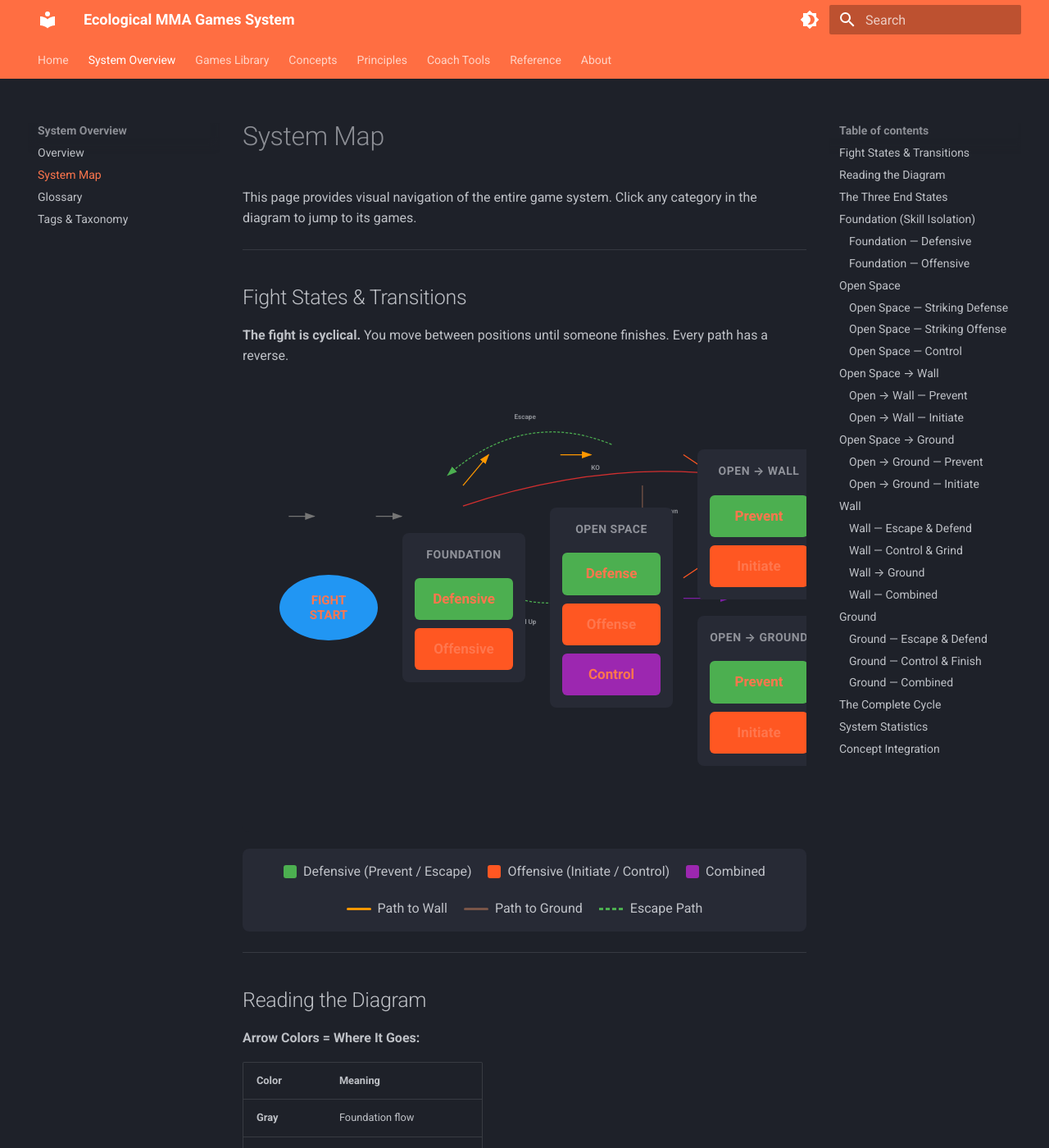
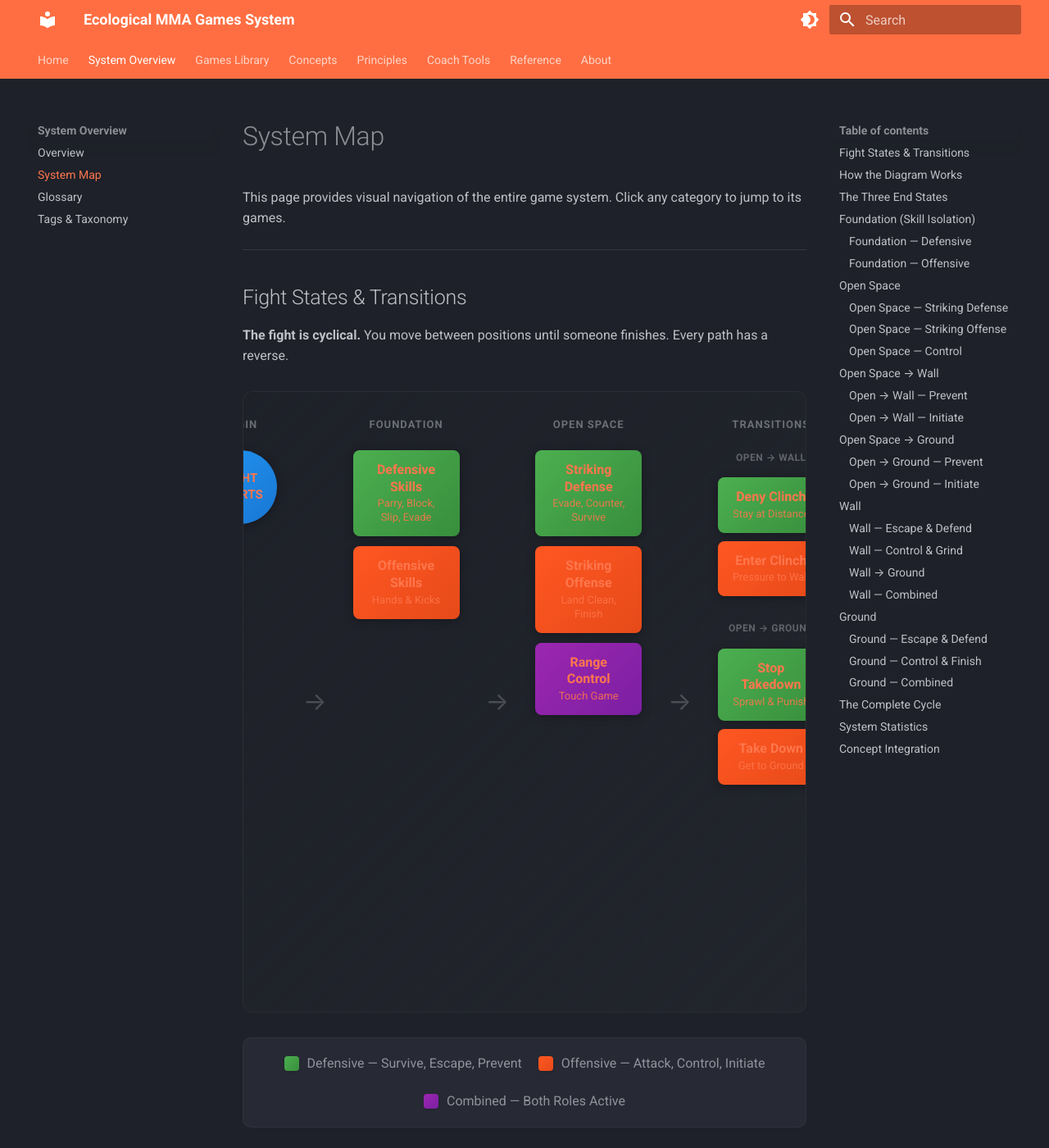
Before and after one commit to ACalienes/Ecological-MMA-Game-System, an MkDocs documentation site: the page built from docs/system/map.md, in a window 1280 px wide and 1400 px high. Shown: the whole window at 82% size. Built offline with MkDocs 1.6.1 and Material for MkDocs 9.7.7, drawn with Linux system fonts in a browser that asks for light colours; some of the changed text lies outside the part shown.

Commit message:
Redesign system map diagram with better labels and cleaner aesthetics
- Remove complex SVG arrows layer in favor of simple CSS arrows
- Add descriptive two-line labels (main action + subtitle context)
- Use linear gradients for more polished box colors
- Add dark mode CSS adjustments
- Simplify legend to show only the three role colors
- Rewrite "Reading the Diagram" section for clarity

Co-Authored-By: Claude Opus 4.5 <noreply@anthropic.com>

```diff
--- a/docs/stylesheets/diagram.css
+++ b/docs/stylesheets/diagram.css
@@ -1,194 +1,178 @@
 /* ============================================
-   FIGHT STATES DIAGRAM - Custom Styles
+   FIGHT STATES DIAGRAM - Clean Redesign
    ============================================ */
 
 .fight-diagram {
   position: relative;
   width: 100%;
-  min-height: 500px;
-  padding: 20px;
+  padding: 30px 20px;
   overflow-x: auto;
-  background: var(--md-default-bg-color);
-  border-radius: 8px;
-  margin: 20px 0;
+  background: linear-gradient(135deg, var(--md-default-bg-color) 0%, rgba(0,0,0,0.02) 100%);
+  border-radius: 12px;
+  margin: 30px 0;
+  border: 1px solid rgba(128,128,128,0.1);
 }
 
 .fight-diagram-grid {
-  display: grid;
-  grid-template-columns: auto auto auto auto auto auto auto;
-  gap: 30px;
-  align-items: center;
+  display: flex;
+  gap: 24px;
+  align-items: stretch;
   justify-content: center;
-  min-width: 1100px;
+  min-width: 1000px;
   position: relative;
   z-index: 2;
 }
 
-/* Column containers for vertical stacking */
+/* ============================================
+   COLUMN STRUCTURE
+   ============================================ */
+
 .diagram-column {
   display: flex;
   flex-direction: column;
-  gap: 20px;
   align-items: center;
+  gap: 12px;
+}
+
+.column-header {
+  font-size: 0.65rem;
+  font-weight: 700;
+  text-transform: uppercase;
+  letter-spacing: 1px;
+  color: var(--md-default-fg-color--light);
+  margin-bottom: 8px;
+  text-align: center;
+  opacity: 0.7;
+}
+
+/* Split columns for transitions */
+.column-split {
+  display: flex;
+  flex-direction: column;
+  gap: 30px;
+}
+
+.column-group {
+  display: flex;
+  flex-direction: column;
+  align-items: center;
+  gap: 10px;
+}
+
+.group-label {
+  font-size: 0.6rem;
+  font-weight: 600;
+  text-transform: uppercase;
+  letter-spacing: 0.5px;
+  color: var(--md-default-fg-color--light);
+  opacity: 0.6;
+  margin-bottom: 4px;
 }
 
 /* ============================================
-   BOX STYLES
+   BOX STYLES - Clean Cards
    ============================================ */
 
 .diagram-box {
-  padding: 12px 16px;
-  border-radius: 6px;
+  padding: 14px 18px;
+  border-radius: 8px;
   text-align: center;
   font-weight: 600;
-  font-size: 0.85rem;
+  font-size: 0.8rem;
   cursor: pointer;
-  transition: transform 0.2s, box-shadow 0.2s;
-  min-width: 120px;
+  transition: all 0.2s ease;
+  min-width: 130px;
   color: white;
   text-decoration: none;
-  display: block;
+  display: flex;
+  flex-direction: column;
+  align-items: center;
+  justify-content: center;
+  box-shadow: 0 2px 8px rgba(0,0,0,0.15);
+  line-height: 1.3;
 }
 
 .diagram-box:hover {
-  transform: translateY(-2px);
-  box-shadow: 0 4px 12px rgba(0,0,0,0.3);
+  transform: translateY(-3px);
+  box-shadow: 0 6px 20px rgba(0,0,0,0.25);
+  text-decoration: none;
+  color: white;
+}
+
+.diagram-box .box-subtitle {
+  font-size: 0.65rem;
+  font-weight: 400;
+  opacity: 0.85;
+  margin-top: 2px;
 }
 
 /* Box type colors */
 .box-start {
-  background: #2196F3;
+  background: linear-gradient(135deg, #2196F3 0%, #1976D2 100%);
   border-radius: 50%;
-  width: 80px;
-  height: 80px;
+  width: 90px;
+  height: 90px;
+  padding: 15px;
+  font-size: 0.75rem;
+  line-height: 1.3;
+  min-width: unset;
+}
+
+.box-defensive {
+  background: linear-gradient(135deg, #4CAF50 0%, #388E3C 100%);
+}
+
+.box-offensive {
+  background: linear-gradient(135deg, #FF5722 0%, #E64A19 100%);
+}
+
+.box-combined {
+  background: linear-gradient(135deg, #9C27B0 0%, #7B1FA2 100%);
+}
+
+.box-transition {
+  background: linear-gradient(135deg, #607D8B 0%, #455A64 100%);
+}
+
+/* Finish boxes */
+.box-finish {
+  border-radius: 50%;
+  width: 65px;
+  height: 65px;
+  min-width: unset;
+  padding: 10px;
+  font-size: 0.85rem;
+  font-weight: 700;
+}
+
+.box-finish-ko {
+  background: linear-gradient(135deg, #D32F2F 0%, #B71C1C 100%);
+}
+
+.box-finish-tko {
+  background: linear-gradient(135deg, #FF9800 0%, #F57C00 100%);
+}
+
+.box-finish-sub {
+  background: linear-gradient(135deg, #7B1FA2 0%, #6A1B9A 100%);
+}
+
+/* ============================================
+   FLOW ARROWS (CSS-based)
+   ============================================ */
+
+.flow-arrow {
   display: flex;
   align-items: center;
   justify-content: center;
-  padding: 10px;
-  font-size: 0.75rem;
-  line-height: 1.2;
+  color: var(--md-default-fg-color--light);
+  font-size: 1.5rem;
+  opacity: 0.4;
+  padding: 0 8px;
 }
 
-.box-defensive {
-  background: #4CAF50;
-}
-
-.box-offensive {
-  background: #FF5722;
-}
-
-.box-combined {
-  background: #9C27B0;
-}
-
-.box-finish-ko {
-  background: #D32F2F;
-  border-radius: 50%;
-  width: 60px;
-  height: 60px;
-  display: flex;
-  align-items: center;
-  justify-content: center;
-  padding: 8px;
-}
-
-.box-finish-tko {
-  background: #FF9800;
-  border-radius: 50%;
-  width: 60px;
-  height: 60px;
-  display: flex;
-  align-items: center;
-  justify-content: center;
-  padding: 8px;
-}
-
-.box-finish-sub {
-  background: #7B1FA2;
-  border-radius: 50%;
-  width: 60px;
-  height: 60px;
-  display: flex;
-  align-items: center;
-  justify-content: center;
-  padding: 8px;
-}
-
-/* Section headers */
-.section-header {
-  font-size: 0.7rem;
-  font-weight: 700;
-  text-transform: uppercase;
-  letter-spacing: 0.5px;
-  color: var(--md-default-fg-color--light);
-  margin-bottom: 8px;
-  text-align: center;
-}
-
-/* Section containers */
-.diagram-section {
-  background: var(--md-code-bg-color);
-  border-radius: 8px;
-  padding: 15px;
-  display: flex;
-  flex-direction: column;
-  gap: 10px;
-  align-items: center;
-}
-
-/* ============================================
-   SVG ARROWS LAYER
-   ============================================ */
-
-.diagram-arrows {
-  position: absolute;
-  top: 0;
-  left: 0;
-  width: 100%;
-  height: 100%;
-  z-index: 1;
-  pointer-events: none;
-}
-
-.arrow-line {
-  fill: none;
-  stroke-width: 2;
-  marker-end: url(#arrowhead);
-}
-
-.arrow-forward {
-  stroke: #757575;
-}
-
-.arrow-to-wall {
-  stroke: #FF9800;
-}
-
-.arrow-to-ground {
-  stroke: #795548;
-}
-
-.arrow-escape {
-  stroke: #4CAF50;
-  stroke-dasharray: 5,3;
-}
-
-.arrow-to-ko {
-  stroke: #D32F2F;
-}
-
-.arrow-to-tko {
-  stroke: #FF5722;
-}
-
-.arrow-to-sub {
-  stroke: #7B1FA2;
-}
-
-.arrow-label {
-  font-size: 0.65rem;
-  font-weight: 600;
-  fill: var(--md-default-fg-color--light);
+.flow-arrow-down {
+  transform: rotate(90deg);
 }
 
 /* ============================================
@@ -199,54 +183,56 @@
   display: flex;
   flex-wrap: wrap;
   gap: 20px;
-  margin-top: 20px;
-  padding: 15px;
+  margin-top: 25px;
+  padding: 18px 24px;
   background: var(--md-code-bg-color);
-  border-radius: 8px;
+  border-radius: 10px;
   justify-content: center;
+  border: 1px solid rgba(128,128,128,0.1);
 }
 
 .legend-item {
   display: flex;
   align-items: center;
-  gap: 8px;
+  gap: 10px;
   font-size: 0.8rem;
+  color: var(--md-default-fg-color--light);
 }
 
 .legend-color {
-  width: 16px;
-  height: 16px;
-  border-radius: 3px;
-}
-
-.legend-line {
-  width: 30px;
-  height: 3px;
-  border-radius: 2px;
-}
-
-.legend-line-dashed {
-  background: repeating-linear-gradient(
-    90deg,
-    currentColor 0px,
-    currentColor 5px,
-    transparent 5px,
-    transparent 8px
-  );
-  height: 3px;
-  width: 30px;
+  width: 18px;
+  height: 18px;
+  border-radius: 4px;
+  box-shadow: 0 1px 3px rgba(0,0,0,0.2);
 }
 
 /* ============================================
    RESPONSIVE
    ============================================ */
 
-@media (max-width: 1200px) {
+@media (max-width: 1100px) {
   .fight-diagram {
     overflow-x: scroll;
+    -webkit-overflow-scrolling: touch;
   }
 
   .fight-diagram-grid {
-    min-width: 1100px;
+    min-width: 1000px;
   }
 }
+
+/* ============================================
+   DARK MODE ADJUSTMENTS
+   ============================================ */
+
+[data-md-color-scheme="slate"] .fight-diagram {
+  background: linear-gradient(135deg, var(--md-default-bg-color) 0%, rgba(255,255,255,0.02) 100%);
+}
+
+[data-md-color-scheme="slate"] .diagram-box {
+  box-shadow: 0 2px 12px rgba(0,0,0,0.3);
+}
+
+[data-md-color-scheme="slate"] .diagram-box:hover {
+  box-shadow: 0 6px 24px rgba(0,0,0,0.4);
+}
--- a/docs/system/map.md
+++ b/docs/system/map.md
@@ -1,6 +1,6 @@
 # System Map
 
-This page provides visual navigation of the entire game system. Click any category in the diagram to jump to its games.
+This page provides visual navigation of the entire game system. Click any category to jump to its games.
 
 ---
 
@@ -9,130 +9,131 @@ This page provides visual navigation of the entire game system. Click any catego
 **The fight is cyclical.** You move between positions until someone finishes. Every path has a reverse.
 
 <div class="fight-diagram">
-  <!-- SVG Arrow Definitions -->
-  <svg class="diagram-arrows" viewBox="0 0 1100 520" preserveAspectRatio="xMidYMid meet">
-    <defs>
-      <marker id="arrowhead" markerWidth="10" markerHeight="7" refX="9" refY="3.5" orient="auto">
-        <polygon points="0 0, 10 3.5, 0 7" fill="#757575"/>
-      </marker>
-      <marker id="arrowhead-orange" markerWidth="10" markerHeight="7" refX="9" refY="3.5" orient="auto">
-        <polygon points="0 0, 10 3.5, 0 7" fill="#FF9800"/>
-      </marker>
-      <marker id="arrowhead-brown" markerWidth="10" markerHeight="7" refX="9" refY="3.5" orient="auto">
-        <polygon points="0 0, 10 3.5, 0 7" fill="#795548"/>
-      </marker>
-      <marker id="arrowhead-green" markerWidth="10" markerHeight="7" refX="9" refY="3.5" orient="auto">
-        <polygon points="0 0, 10 3.5, 0 7" fill="#4CAF50"/>
-      </marker>
-      <marker id="arrowhead-red" markerWidth="10" markerHeight="7" refX="9" refY="3.5" orient="auto">
-        <polygon points="0 0, 10 3.5, 0 7" fill="#D32F2F"/>
-      </marker>
-      <marker id="arrowhead-tko" markerWidth="10" markerHeight="7" refX="9" refY="3.5" orient="auto">
-        <polygon points="0 0, 10 3.5, 0 7" fill="#FF5722"/>
-      </marker>
-      <marker id="arrowhead-purple" markerWidth="10" markerHeight="7" refX="9" refY="3.5" orient="auto">
-        <polygon points="0 0, 10 3.5, 0 7" fill="#7B1FA2"/>
-      </marker>
-    </defs>
-
-    <!-- Main Forward Flow -->
-    <path d="M 90 260 L 140 260" stroke="#757575" stroke-width="2" fill="none" marker-end="url(#arrowhead)"/>
-    <path d="M 260 260 L 310 260" stroke="#757575" stroke-width="2" fill="none" marker-end="url(#arrowhead)"/>
-
-    <!-- Open Space to Transitions -->
-    <path d="M 430 200 L 480 140" stroke="#FF9800" stroke-width="2" fill="none" marker-end="url(#arrowhead-orange)"/>
-    <path d="M 430 320 L 480 380" stroke="#795548" stroke-width="2" fill="none" marker-end="url(#arrowhead-brown)"/>
-
-    <!-- Transitions to Positions -->
-    <path d="M 620 140 L 680 140" stroke="#FF9800" stroke-width="2" fill="none" marker-end="url(#arrowhead-orange)"/>
-    <path d="M 620 380 L 680 380" stroke="#795548" stroke-width="2" fill="none" marker-end="url(#arrowhead-brown)"/>
-
-    <!-- Wall to Ground (Takedown) -->
-    <path d="M 780 200 L 780 310" stroke="#795548" stroke-width="2" fill="none" marker-end="url(#arrowhead-brown)"/>
-    <text x="790" y="255" class="arrow-label" fill="#795548">Takedown</text>
-
-    <!-- Escape Paths (back to Open Space) -->
-    <path d="M 720 120 Q 550 50 400 180" stroke="#4CAF50" stroke-width="2" stroke-dasharray="5,3" fill="none" marker-end="url(#arrowhead-green)"/>
-    <text x="530" y="70" class="arrow-label" fill="#4CAF50">Escape</text>
-
-    <path d="M 720 400 Q 550 480 400 340" stroke="#4CAF50" stroke-width="2" stroke-dasharray="5,3" fill="none" marker-end="url(#arrowhead-green)"/>
-    <text x="520" y="470" class="arrow-label" fill="#4CAF50">Stand Up</text>
-
-    <!-- To Finish States -->
-    <path d="M 860 140 L 950 200" stroke="#FF5722" stroke-width="2" fill="none" marker-end="url(#arrowhead-tko)"/>
-    <path d="M 860 380 L 950 320" stroke="#FF5722" stroke-width="2" fill="none" marker-end="url(#arrowhead-tko)"/>
-    <path d="M 860 420 L 950 420" stroke="#7B1FA2" stroke-width="2" fill="none" marker-end="url(#arrowhead-purple)"/>
-
-    <!-- KO from Open Space -->
-    <path d="M 430 240 Q 700 150 950 180" stroke="#D32F2F" stroke-width="2" fill="none" marker-end="url(#arrowhead-red)"/>
-    <text x="680" y="170" class="arrow-label" fill="#D32F2F">KO</text>
-  </svg>
-
-  <!-- Grid Layout -->
   <div class="fight-diagram-grid">
 
     <!-- Column 1: START -->
     <div class="diagram-column">
-      <a href="#" class="diagram-box box-start">FIGHT<br>START</a>
+      <div class="column-header">Begin</div>
+      <a href="#" class="diagram-box box-start">FIGHT<br>STARTS</a>
     </div>
+
+    <!-- Arrow -->
+    <div class="flow-arrow">→</div>
 
     <!-- Column 2: FOUNDATION -->
     <div class="diagram-column">
-      <div class="diagram-section">
-        <div class="section-header">Foundation</div>
-        <a href="#foundation-defensive" class="diagram-box box-defensive">Defensive</a>
-        <a href="#foundation-offensive" class="diagram-box box-offensive">Offensive</a>
+      <div class="column-header">Foundation</div>
+      <a href="#foundation-defensive" class="diagram-box box-defensive">
+        Defensive Skills
+        <span class="box-subtitle">Parry, Block, Slip, Evade</span>
+      </a>
+      <a href="#foundation-offensive" class="diagram-box box-offensive">
+        Offensive Skills
+        <span class="box-subtitle">Hands & Kicks</span>
+      </a>
+    </div>
+
+    <!-- Arrow -->
+    <div class="flow-arrow">→</div>
+
+    <!-- Column 3: OPEN SPACE -->
+    <div class="diagram-column">
+      <div class="column-header">Open Space</div>
+      <a href="#open-space-striking-defense" class="diagram-box box-defensive">
+        Striking Defense
+        <span class="box-subtitle">Evade, Counter, Survive</span>
+      </a>
+      <a href="#open-space-striking-offense" class="diagram-box box-offensive">
+        Striking Offense
+        <span class="box-subtitle">Land Clean, Finish</span>
+      </a>
+      <a href="#open-space-control" class="diagram-box box-combined">
+        Range Control
+        <span class="box-subtitle">Touch Game</span>
+      </a>
+    </div>
+
+    <!-- Arrow -->
+    <div class="flow-arrow">→</div>
+
+    <!-- Column 4: TRANSITIONS -->
+    <div class="diagram-column">
+      <div class="column-header">Transitions</div>
+      <div class="column-split">
+        <div class="column-group">
+          <div class="group-label">Open → Wall</div>
+          <a href="#open-wall-prevent" class="diagram-box box-defensive">
+            Deny Clinch
+            <span class="box-subtitle">Stay at Distance</span>
+          </a>
+          <a href="#open-wall-initiate" class="diagram-box box-offensive">
+            Enter Clinch
+            <span class="box-subtitle">Pressure to Wall</span>
+          </a>
+        </div>
+        <div class="column-group">
+          <div class="group-label">Open → Ground</div>
+          <a href="#open-ground-prevent" class="diagram-box box-defensive">
+            Stop Takedown
+            <span class="box-subtitle">Sprawl & Punish</span>
+          </a>
+          <a href="#open-ground-initiate" class="diagram-box box-offensive">
+            Take Down
+            <span class="box-subtitle">Get to Ground</span>
+          </a>
+        </div>
       </div>
     </div>
 
-    <!-- Column 3: OPEN SPACE -->
+    <!-- Arrow -->
+    <div class="flow-arrow">→</div>
+
+    <!-- Column 5: POSITIONS -->
     <div class="diagram-column">
-      <div class="diagram-section">
-        <div class="section-header">Open Space</div>
-        <a href="#open-space-striking-defense" class="diagram-box box-defensive">Defense</a>
-        <a href="#open-space-striking-offense" class="diagram-box box-offensive">Offense</a>
-        <a href="#open-space-control" class="diagram-box box-combined">Control</a>
+      <div class="column-header">Positions</div>
+      <div class="column-split">
+        <div class="column-group">
+          <div class="group-label">Wall</div>
+          <a href="#wall-escape-defend" class="diagram-box box-defensive">
+            Wall Escape
+            <span class="box-subtitle">Return to Open</span>
+          </a>
+          <a href="#wall-control-grind" class="diagram-box box-offensive">
+            Wall Control
+            <span class="box-subtitle">Pin & Damage</span>
+          </a>
+          <a href="#wall-combined" class="diagram-box box-combined">
+            Wall Cycles
+            <span class="box-subtitle">Escape/Re-pin Loop</span>
+          </a>
+        </div>
+        <div class="column-group">
+          <div class="group-label">Ground</div>
+          <a href="#ground-escape-defend" class="diagram-box box-defensive">
+            Ground Escape
+            <span class="box-subtitle">Stand Up, Recover</span>
+          </a>
+          <a href="#ground-control-finish" class="diagram-box box-offensive">
+            Ground Control
+            <span class="box-subtitle">Advance & Finish</span>
+          </a>
+          <a href="#ground-combined" class="diagram-box box-combined">
+            Position Battle
+            <span class="box-subtitle">Scrambles</span>
+          </a>
+        </div>
       </div>
     </div>
 
-    <!-- Column 4: TRANSITIONS -->
-    <div class="diagram-column">
-      <div class="diagram-section">
-        <div class="section-header">Open → Wall</div>
-        <a href="#open-wall-prevent" class="diagram-box box-defensive">Prevent</a>
-        <a href="#open-wall-initiate" class="diagram-box box-offensive">Initiate</a>
-      </div>
-      <div class="diagram-section">
-        <div class="section-header">Open → Ground</div>
-        <a href="#open-ground-prevent" class="diagram-box box-defensive">Prevent</a>
-        <a href="#open-ground-initiate" class="diagram-box box-offensive">Initiate</a>
-      </div>
-    </div>
-
-    <!-- Column 5: POSITIONS -->
-    <div class="diagram-column">
-      <div class="diagram-section">
-        <div class="section-header">Wall</div>
-        <a href="#wall-escape-defend" class="diagram-box box-defensive">Escape</a>
-        <a href="#wall-control-grind" class="diagram-box box-offensive">Control</a>
-        <a href="#wall-combined" class="diagram-box box-combined">Combined</a>
-      </div>
-      <div class="diagram-section">
-        <div class="section-header">Ground</div>
-        <a href="#ground-escape-defend" class="diagram-box box-defensive">Escape</a>
-        <a href="#ground-control-finish" class="diagram-box box-offensive">Control</a>
-        <a href="#ground-combined" class="diagram-box box-combined">Combined</a>
-      </div>
-    </div>
+    <!-- Arrow -->
+    <div class="flow-arrow">→</div>
 
     <!-- Column 6: FINISH -->
     <div class="diagram-column">
-      <div class="diagram-section">
-        <div class="section-header">Finish</div>
-        <div class="diagram-box box-finish-ko">KO</div>
-        <div class="diagram-box box-finish-tko">TKO</div>
-        <div class="diagram-box box-finish-sub">SUB</div>
-      </div>
+      <div class="column-header">Finish</div>
+      <div class="diagram-box box-finish box-finish-ko">KO</div>
+      <div class="diagram-box box-finish box-finish-tko">TKO</div>
+      <div class="diagram-box box-finish box-finish-sub">SUB</div>
     </div>
 
   </div>
@@ -141,57 +142,37 @@ This page provides visual navigation of the entire game system. Click any catego
 <!-- Legend -->
 <div class="diagram-legend">
   <div class="legend-item">
-    <div class="legend-color" style="background: #4CAF50;"></div>
-    <span>Defensive (Prevent / Escape)</span>
+    <div class="legend-color" style="background: linear-gradient(135deg, #4CAF50, #388E3C);"></div>
+    <span>Defensive — Survive, Escape, Prevent</span>
   </div>
   <div class="legend-item">
-    <div class="legend-color" style="background: #FF5722;"></div>
-    <span>Offensive (Initiate / Control)</span>
+    <div class="legend-color" style="background: linear-gradient(135deg, #FF5722, #E64A19);"></div>
+    <span>Offensive — Attack, Control, Initiate</span>
   </div>
   <div class="legend-item">
-    <div class="legend-color" style="background: #9C27B0;"></div>
-    <span>Combined</span>
-  </div>
-  <div class="legend-item">
-    <div class="legend-line" style="background: #FF9800;"></div>
-    <span>Path to Wall</span>
-  </div>
-  <div class="legend-item">
-    <div class="legend-line" style="background: #795548;"></div>
-    <span>Path to Ground</span>
-  </div>
-  <div class="legend-item">
-    <div class="legend-line-dashed" style="color: #4CAF50;"></div>
-    <span>Escape Path</span>
+    <div class="legend-color" style="background: linear-gradient(135deg, #9C27B0, #7B1FA2);"></div>
+    <span>Combined — Both Roles Active</span>
   </div>
 </div>
 
 ---
 
-## Reading the Diagram
+## How the Diagram Works
 
-**Arrow Colors = Where It Goes:**
+**Read left to right:** Foundation skills → Open Space fighting → Transitions between positions → Positional fighting → Finish
 
-| Color | Meaning |
-|-------|---------|
-| **Gray** | Foundation flow |
-| **Orange** | Path toward Wall |
-| **Brown** | Path toward Ground |
-| **Green** | Escape back to Open Space |
-| **Red** | Path to KO |
-| **Orange-Red** | Path to TKO |
-| **Purple** | Path to Submission |
+**The cycle:**
 
-**Line Styles:**
+1. Every fight starts in **Open Space** (standing at distance)
+2. From Open Space, you can transition to **Wall** (clinch against cage) or **Ground** (horizontal grappling)
+3. From Wall or Ground, you can **escape back** to Open Space
+4. Any position can lead to a **finish** (KO, TKO, or Submission)
 
-- **Solid** = Primary/common path
-- **Dotted** = Secondary/less common path
+**Box colors show your role:**
 
-**Node Colors:**
-
-- **🟢 Green** = Defensive (survive, escape, prevent)
-- **🟠 Orange** = Offensive (attack, control, initiate)
-- **🟣 Purple** = Combined (both roles active)
+- **🟢 Green** = Defensive — survive, escape, prevent transitions
+- **🟠 Orange** = Offensive — attack, control, initiate transitions
+- **🟣 Purple** = Combined — both roles active (scrambles, mixed situations)
 
 ---
 
```
